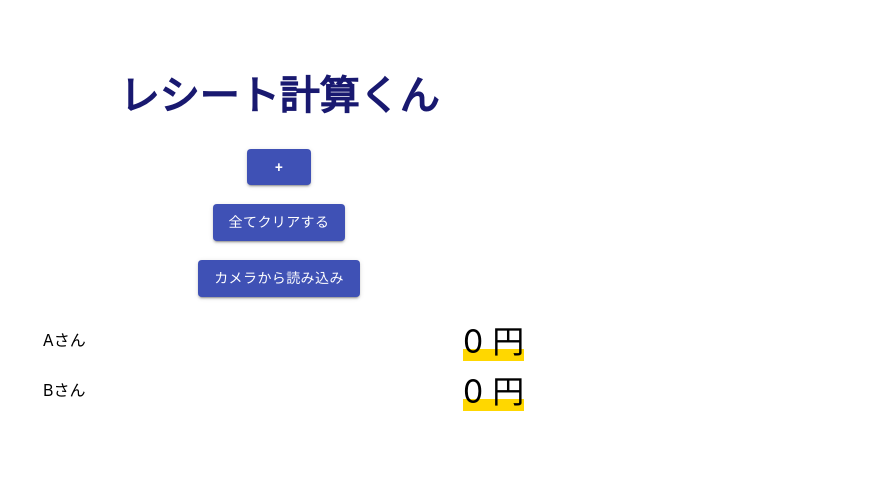
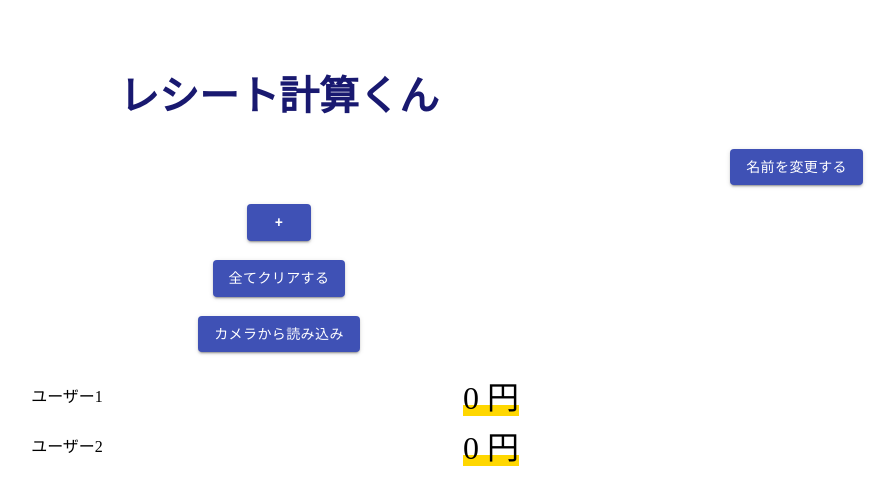
Before and after one commit to shutakahama/Payment-calculator, a React (Create React App) app: page / in a window 1280 px wide. Shown: the top 504 px of the page, without its empty margins (361-1256 px from the left). Built offline with nearby package versions, Linux system fonts and the light colour scheme.

Commit message:
add name change function

```diff
--- a/src/App.css
+++ /dev/null
@@ -1,38 +0,0 @@
-.App {
-  text-align: center;
-}
-
-.App-logo {
-  height: 40vmin;
-  pointer-events: none;
-}
-
-@media (prefers-reduced-motion: no-preference) {
-  .App-logo {
-    animation: App-logo-spin infinite 20s linear;
-  }
-}
-
-.App-header {
-  background-color: #282c34;
-  min-height: 100vh;
-  display: flex;
-  flex-direction: column;
-  align-items: center;
-  justify-content: center;
-  font-size: calc(10px + 2vmin);
-  color: white;
-}
-
-.App-link {
-  color: #61dafb;
-}
-
-@keyframes App-logo-spin {
-  from {
-    transform: rotate(0deg);
-  }
-  to {
-    transform: rotate(360deg);
-  }
-}
--- a/src/App.tsx
+++ b/src/components/app.tsx
@@ -1,8 +1,8 @@
 import React, {useEffect, useState} from 'react';
-import './App.css';
-import Card from "./components/Card";
-import {CardItem} from "./types";
-import {Button, Grid} from "@material-ui/core";
+import Card from "./card";
+import NameWindow from "./name_window";
+import {CardItem} from "../types";
+import {Button, Grid, TextField, FormControl, InputLabel, MenuItem, Select} from "@material-ui/core";
 import styled from 'styled-components';
 import { useHistory } from 'react-router-dom'
 
@@ -10,12 +10,15 @@ const App = () => {
     const initialItem: CardItem = {name: '商品', value: 0, person: [true, true], tax: 8}
     const [cardItems, setCardItem] = useState<CardItem[]>([]);
     const [paymentItems, setPaymentItem] = useState<number[]>([0, 0]);
-    const userNames: string[] = ["Aさん", "Bさん"]
+    const [userNames, setUserNames] = useState<string[]>(["ユーザー1", "ユーザー2"]);
+    const [nameChangeFlag, setNameChangeFlag] = useState<boolean>(false);
     const history = useHistory();
 
     useEffect(() => {
-        const appState = localStorage.getItem("cardItems")
-        if (typeof appState === "string") setCardItem(JSON.parse(appState));
+        const cardState = localStorage.getItem("cardItems")
+        if (typeof cardState === "string") setCardItem(JSON.parse(cardState));
+        const userState = localStorage.getItem("userNames")
+        if (typeof userState === "string") setUserNames(JSON.parse(userState));
     }, []);
 
     const changeCard = (idx: number, field: string, newValue: any) => {
@@ -47,6 +50,11 @@ const App = () => {
         setCardItem([...cardItems, initialItem])
     }
 
+    const changeUserName = (userArray: string[]) => {
+        setUserNames(userArray);
+        localStorage.setItem("userNames", JSON.stringify(userArray));
+    }
+
     const calculatePayment = () => {
         let payment: number[] = [0, 0]
         for (let item of cardItems) {
@@ -72,6 +80,10 @@ const App = () => {
             <Title>
                 レシート計算くん
             </Title>
+            <NameWindow
+                userNames={userNames}
+                submitAction={changeUserName}
+            />
             <Row>
                 {cardItems.map((e, i) => {
                     return (
--- /dev/null
+++ b/src/components/name_window.tsx
@@ -0,0 +1,91 @@
+import {Button, FormControl, InputLabel, MenuItem, Select, TextField} from "@material-ui/core";
+import React, {useState} from "react";
+import styled from "styled-components";
+
+interface NameProps {
+    userNames: string[];
+    submitAction: (newName: string[]) => void;
+}
+
+const NameWindow: React.FC<NameProps> = (props) => {
+    const [nameChangeFlag, setNameChangeFlag] = useState<boolean>(false);
+
+    const switchNameWindow = () => {
+        setNameChangeFlag(!nameChangeFlag)
+    }
+
+    const changeName = (e: React.ChangeEvent<HTMLTextAreaElement | HTMLInputElement>, idx: number) => {
+        let tmp = props.userNames.slice();
+        tmp[idx] = e.target.value;
+        props.submitAction(tmp)
+    }
+
+    const changeUserNum = (e: React.ChangeEvent<{name?: string, value: unknown}>) => {
+        let tmp = props.userNames.slice();
+        let new_num = Number(e.target.value)
+        console.log(tmp, new_num)
+        if (new_num < tmp.length) {
+            while (new_num < tmp.length) tmp.pop()
+        }
+        else if (new_num > tmp.length) {
+            while (new_num > tmp.length) tmp.push("ユーザー" + (tmp.length+1))
+        }
+        props.submitAction(tmp)
+    }
+
+    if (nameChangeFlag) {
+        return (
+            <div>
+                <RowRight>
+                    <Button id="changeName" variant="contained" color="primary" onClick={() => switchNameWindow()}>
+                        完了
+                    </Button>
+                </RowRight>
+                <RowRight>
+                    <FormControl>
+                        <InputLabel id="demo-simple-select-label">人数</InputLabel>
+                        <Select
+                            labelId="select-user-num"
+                            id="select-user-num"
+                            value={props.userNames.length}
+                            onChange={changeUserNum}
+                        >
+                            <MenuItem value={1}>1</MenuItem>
+                            <MenuItem value={2}>2</MenuItem>
+                            <MenuItem value={3}>3</MenuItem>
+                            <MenuItem value={4}>4</MenuItem>
+                        </Select>
+                    </FormControl>
+                </RowRight>
+                <RowRight>
+                    {props.userNames.map((v, i) => {
+                        return (
+                            <form className="Namefield" noValidate autoComplete="off">
+                                <TextField id="value_input" label={'ユーザー' + (i+1)}
+                                           value={v} onChange={(e) => changeName(e, i)}/>
+                            </form>
+                        );
+                    })}
+                </RowRight>
+            </div>
+        )
+    }
+    else {
+        return (
+            <div>
+                <RowRight>
+                    <Button id="changeName" variant="contained" color="primary" onClick={() => switchNameWindow()}>
+                        名前を変更する
+                    </Button>
+                </RowRight>
+            </div>
+        )
+    }
+}
+
+export default NameWindow;
+
+const RowRight = styled.div`
+  text-align: right;
+  margin: 1.2rem 3rem;
+`;
--- a/src/components/test.tsx
+++ /dev/null
@@ -1,10 +0,0 @@
-import React from 'react';
-import styled from 'styled-components';
-
-const Test= () => {
-    return <Wrapper>Otameshi</Wrapper>;
-};
-
-const Wrapper = styled.div``;
-
-export default Test;
--- a/src/index.css
+++ /dev/null
@@ -1,13 +0,0 @@
-body {
-  margin: 0;
-  font-family: -apple-system, BlinkMacSystemFont, 'Segoe UI', 'Roboto', 'Oxygen',
-    'Ubuntu', 'Cantarell', 'Fira Sans', 'Droid Sans', 'Helvetica Neue',
-    sans-serif;
-  -webkit-font-smoothing: antialiased;
-  -moz-osx-font-smoothing: grayscale;
-}
-
-code {
-  font-family: source-code-pro, Menlo, Monaco, Consolas, 'Courier New',
-    monospace;
-}
--- a/src/index.tsx
+++ b/src/index.tsx
@@ -1,6 +1,5 @@
 import React from 'react';
 import ReactDOM from 'react-dom';
-import './index.css';
 import {BrowserRouter as Router} from "react-router-dom";
 import routes from "./routes";
 
@@ -10,8 +9,3 @@ ReactDOM.render(
   </React.StrictMode>,
   document.getElementById('root')
 );
-
-// If you want to start measuring performance in your app, pass a function
-// to log results (for example: reportWebVitals(console.log))
-// or send to an analytics endpoint. Learn more: https://bit.ly/CRA-vitals
-// reportWebVitals();
--- a/src/routes.tsx
+++ b/src/routes.tsx
@@ -1,15 +1,13 @@
 import React from 'react';
 import { Switch, Route, Redirect } from 'react-router-dom';
 
-import App from "./App";
+import App from "./components/app";
 import WebcamCapture from "./components/camera";
-import Test from "./components/test";
 import OCR from "./components/ocr";
 
 const routes = (
     <Switch>
         <Route exact path='/' component={App} />
-        <Route exact path='/test' component={Test} />
         <Route exact path='/WebcamCapture' component={WebcamCapture} />
         <Route exact path='/ocr' component={OCR} />
         <Redirect to="/" />
```
Also changed, not shown: src/setupTests.ts (deleted, +0 -5 lines), src/components/card.tsx (renamed from src/components/Card.tsx), src/components/ocr-space.tsx (renamed from src/components/ocrspace.tsx), 1 other file (tests, documents, lock files or other folders).
